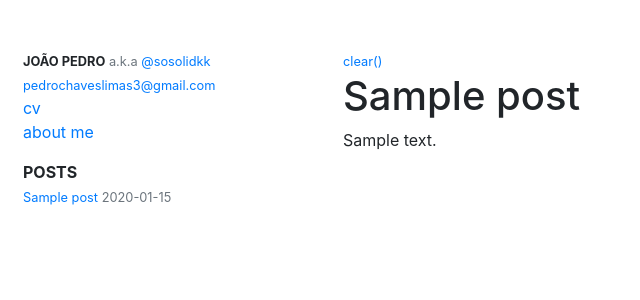
After one commit to sosolidkk/my-blog, a Flask app: page /view-post/1 in a window 1280 px wide. The commit adds this page. Shown: the top 300 px of the page, without its empty margins (0-640 px from the left). Run offline with Flask 2, Linux system fonts and the light colour scheme; tables that the repository leaves empty hold one stand-in row (values such as "Sample post"); some libraries are stand-ins or nearby versions.

Commit message:
<feat>(app): Index page, login, logout, view post

```diff
--- a/app/main/__init__.py
+++ b/app/main/__init__.py
@@ -1,3 +1,6 @@
+"""main/__init__.py
+"""
+
 from flask import Blueprint
 
 main_blueprint = Blueprint(
--- a/app/main/routes.py
+++ b/app/main/routes.py
@@ -1,7 +1,41 @@
-from app.main import main_blueprint
-from flask import render_template
+"""main/routes.py
+"""
+
+from flask import flash, redirect, render_template, request, url_for
+from . import main_blueprint
+from .form import LoginForm
+from app.models import User, Post
+from flask_login import login_user
 
 
 @main_blueprint.route("/")
 def index():
-    return render_template("index.html", title="My blog")
+    posts = Post.query.all()
+    return render_template("index.html", title="My blog", posts=posts, current_post=None)
+
+
+@main_blueprint.route("/view-post/<int:id>")
+def view_post(id):
+    posts = Post.query.all()
+    post = [post for post in posts if post.id == id][0]
+
+    return render_template("index.html", title="My blog", posts=posts, current_post=post)
+
+
+@main_blueprint.route("/sign-in", methods=["GET", "POST"])
+def sign_in():
+    form = LoginForm()
+
+    if request.method == "POST":
+        if form.validate_on_submit():
+            user = User.query.filter_by(username=form.username.data).first()
+
+            if user is None or not user.check_password(form.password.data):
+                flash("Invalid username or password", "danger")
+                return redirect(url_for("main.sign_in"))
+
+            login_user(user, remember=form.remember_me.data)
+            flash("Logged in successful", "success")
+            return redirect(url_for("dashboard.dashboard"))
+
+    return render_template("sign_in.html", title="Sign in", form=form)
--- a/app/main/web/templates/index.html
+++ b/app/main/web/templates/index.html
@@ -1,20 +1,16 @@
 {% extends "base.html" %}
 
 {% block body %}
-<div class="c-wrapper">
-    <header class="c-header">
-        <!-- Header content here -->
-        <h2>Header here</h2>
-    </header>
-    <div class="c-body">
-        <main class="c-main">
-            <!-- Main content here -->
-            <h1>Main body here</h1>
-        </main>
+<div class="container-fluid">
+    <div class="row">
+        <div class="mt-5 ml-2 col-md-3">
+            {% include "sub_templates/_author.html" %}
+            {% include "sub_templates/_posts.html" %}
+
+        </div>
+        <div class="mt-5 col-md-5">
+            {% include "sub_templates/_current_post.html" %}
+        </div>
     </div>
-    <footer class="c-footer">
-        <!-- Footer content here -->
-        <h4>Footer here</h4>
-    </footer>
 </div>
 {% endblock %}
--- /dev/null
+++ b/app/main/web/templates/sub_templates/_author.html
@@ -0,0 +1,17 @@
+<section class="author">
+    <div>
+        <small>
+            <span class="font-weight-bold">JOÃO PEDRO</span>
+            <span class="text-muted">a.k.a</span>
+            <a href="https://github.com/sosolidkk/">@sosolidkk</a>
+        </small>
+        <small>
+
+            <a href="mailto:pedrochaveslimas3@gmail.com">pedrochaveslimas3@gmail.com</a>
+        </small>
+        <p>
+            <a href="#">cv</a><br>
+            <a href="#">about me</a>
+        </p>
+    </div>
+</section>
--- /dev/null
+++ b/app/main/web/templates/sub_templates/_current_post.html
@@ -0,0 +1,9 @@
+<section class="post">
+    {% if current_post is not none %}
+    <small><a href="{{ url_for('main.index' ) }}">clear()</a></small>
+    <h1>{{ current_post.title }}</h1>
+    <p class="text-justify">
+        {{ current_post.body }}
+    </p>
+    {% endif %}
+</section>
--- /dev/null
+++ b/app/main/web/templates/sub_templates/_posts.html
@@ -0,0 +1,16 @@
+<section class="posts">
+    <div>
+        <span class="font-weight-bold">POSTS</span>
+        <br>
+        {% for post in posts %}
+        <a href="{{ url_for('main.view_post', id=post.id) }}">
+            <small>
+                {{ post.title }}
+                <span class="text-muted">{{ post.parse_time()}}</span>
+            </small>
+
+        </a>
+        <br>
+        {% endfor %}
+    </div>
+</section>
--- a/app/models.py
+++ b/app/models.py
@@ -0,0 +1,77 @@
+"""app/models.py
+"""
+
+from app import db
+from flask_login import UserMixin
+from datetime import datetime
+from hashlib import md5
+from werkzeug.security import generate_password_hash, check_password_hash
+
+
+class User(UserMixin, db.Model):
+    """
+    Class that represents a user of the application
+    The following attributes of a user are stored in this table:
+        username
+        email address
+        password (hashed using wekzeug.security)
+        description of user (filled later on the dashboard)
+        date that the user was created
+    """
+
+    __tablename__ = "user"
+
+    id = db.Column(db.Integer, primary_key=True, autoincrement=True)
+    username = db.Column(db.String(64), index=True, unique=True)
+    email = db.Column(db.String(128), index=True, unique=True)
+    password_hash = db.Column(db.String(128))
+    about_me = db.Column(db.String(256))
+    created_at = db.Column(db.DateTime, index=True, default=datetime.now)
+    posts = db.relationship("Post", backref="author", lazy="dynamic")
+
+    def __init__(self, username, email, password):
+        self.username = username
+        self.email = email
+        self.password_hash = self.set_password(password)
+        self.about_me = ""
+
+    def __repr__(self):
+        return f"Author <{self.username}>"
+
+    def set_password(self, password):
+        return generate_password_hash(password, salt_length=8)
+
+    def check_password(self, password):
+        return check_password_hash(self.password_hash, password)
+
+    def avatar(self, size):
+        digest = md5(self.email.lower().encode("utf-8")).hexdigest()
+        return f"https://www.gravatar.com/avatar/{digest}?d=identicon&s={size}"
+
+
+class Post(db.Model):
+    """
+    Class that represents a post of the use in the application
+    The following attributes of a user are stored in this table:
+        id of the post
+        title of the post
+        body of the post
+        timestamp of the creation
+    """
+
+    __tablename__ = "post"
+
+    id = db.Column(db.Integer, primary_key=True)
+    title = db.Column(db.String(128))
+    body = db.Column(db.String(32768))
+    created_at = db.Column(db.DateTime, index=True, default=datetime.now)
+    user_id = db.Column(db.Integer, db.ForeignKey("user.id"))
+
+    def parse_time(self):
+        result = str(self.created_at).split(".")[0]
+        date, _ = result.split(" ")
+
+        return date
+
+    def __repr__(self):
+        return f"<Post: {self.title}>"
--- a/app/templates/base.html
+++ b/app/templates/base.html
@@ -1,37 +1,39 @@
-<!doctype html>
+<!DOCTYPE html>
 <html lang="en">
 
 <head>
-    <!-- Required meta tags -->
-    <meta charset="utf-8">
-    <meta name="viewport" content="width=device-width, initial-scale=1">
-
-    <!-- CoreUI CSS -->
-    <link rel="stylesheet" href="https://unpkg.com/@coreui/coreui@3.0.0-rc.0/dist/css/coreui.min.css"
-        crossorigin="anonymous">
-
-    <!-- Block CSS -->
-    {% block link %} {% endblock %}
-
+    <meta charset="UTF-8">
+    <meta name="viewport" content="width=device-width, initial-scale=1.0">
     {% if title == "" or title == None %}
     <title>Default title</title>
     {% else %}
     <title>{{ title }}</title>
-    {% endif %}</head>
+    {% endif %}
 
-<body class="c-app">
+    <!-- Core CSS Imports -->
+    <link rel="stylesheet" href="https://stackpath.bootstrapcdn.com/bootstrap/4.3.1/css/bootstrap.min.css"
+        integrity="sha384-ggOyR0iXCbMQv3Xipma34MD+dH/1fQ784/j6cY/iJTQUOhcWr7x9JvoRxT2MZw1T" crossorigin="anonymous">
+    <link href="https://stackpath.bootstrapcdn.com/font-awesome/4.7.0/css/font-awesome.min.css" rel="stylesheet"
+        integrity="sha384-wvfXpqpZZVQGK6TAh5PVlGOfQNHSoD2xbE+QkPxCAFlNEevoEH3Sl0sibVcOQVnN" crossorigin="anonymous">
 
+    <!-- Block CSS -->
+    {% block link %} {% endblock %}
+</head>
+
+<body>
     <!-- Block body / Page content -->
     {% block body %} {% endblock %}
 
+    <script src="https://ajax.googleapis.com/ajax/libs/jquery/3.4.1/jquery.min.js"></script>
+    <script src="https://cdnjs.cloudflare.com/ajax/libs/popper.js/1.14.7/umd/popper.min.js"
+        integrity="sha384-UO2eT0CpHqdSJQ6hJty5KVphtPhzWj9WO1clHTMGa3JDZwrnQq4sF86dIHNDz0W1"
+        crossorigin="anonymous"></script>
+    <script src="https://stackpath.bootstrapcdn.com/bootstrap/4.3.1/js/bootstrap.min.js"
+        integrity="sha384-JjSmVgyd0p3pXB1rRibZUAYoIIy6OrQ6VrjIEaFf/nJGzIxFDsf4x0xIM+B07jRM"
+        crossorigin="anonymous"></script>
+
     <!-- Block script -->
     {% block script %} {% endblock %}
-
-    <!-- Popper.js first, then CoreUI JS -->
-    <script src="https://cdnjs.cloudflare.com/ajax/libs/popper.js/1.15.0/umd/popper.min.js"
-        integrity="sha384-L2pyEeut/H3mtgCBaUNw7KWzp5n9&#43;4pDQiExs933/5QfaTh8YStYFFkOzSoXjlTb"
-        crossorigin="anonymous"></script>
-    <script src="https://unpkg.com/@coreui/coreui@3.0.0-rc.0/dist/js/coreui.min.js"></script>
 </body>
 
 </html>
--- /dev/null
+++ b/run.py
@@ -0,0 +1,13 @@
+"""run.py
+"""
+
+from app import create_app, db
+from app.models import User, Post
+from config import Config
+
+app = create_app(Config)
+
+
+@app.shell_context_processor
+def make_shell_context():
+    return {"db": db, "User": User, "Post": Post}
```
Also changed, not shown: app/__init__.py (+24 -2 lines), app/dashboard/__init__.py (added, +17 -0 lines), app/dashboard/routes.py (added, +21 -0 lines), app/main/form.py (added, +13 -0 lines), app/main/web/templates/sign_in.html (added, +43 -0 lines), app/templates/sub_templates/_flash.html (added, +12 -0 lines), config.py (+6 -6 lines), app.py (deleted), 1 other file.
